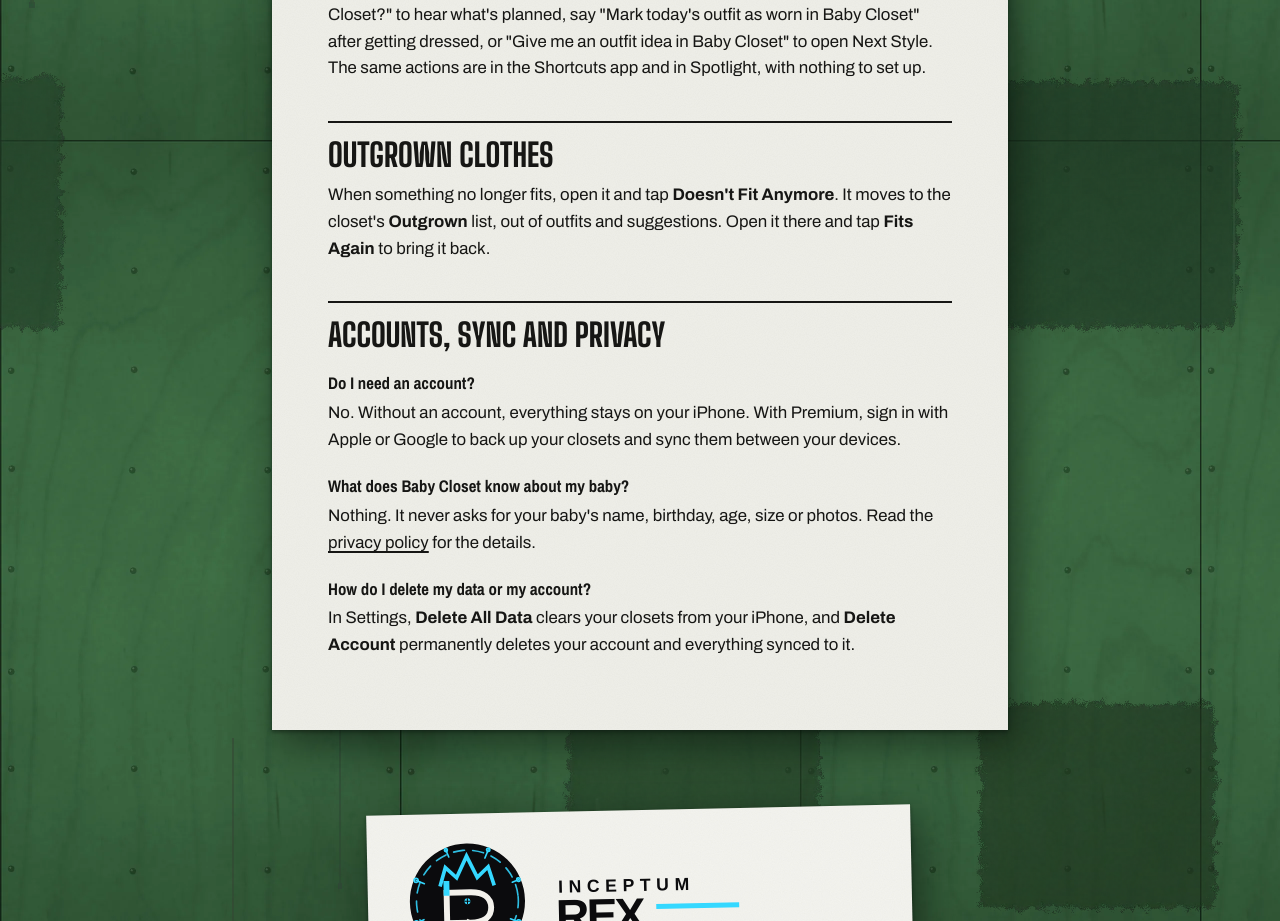
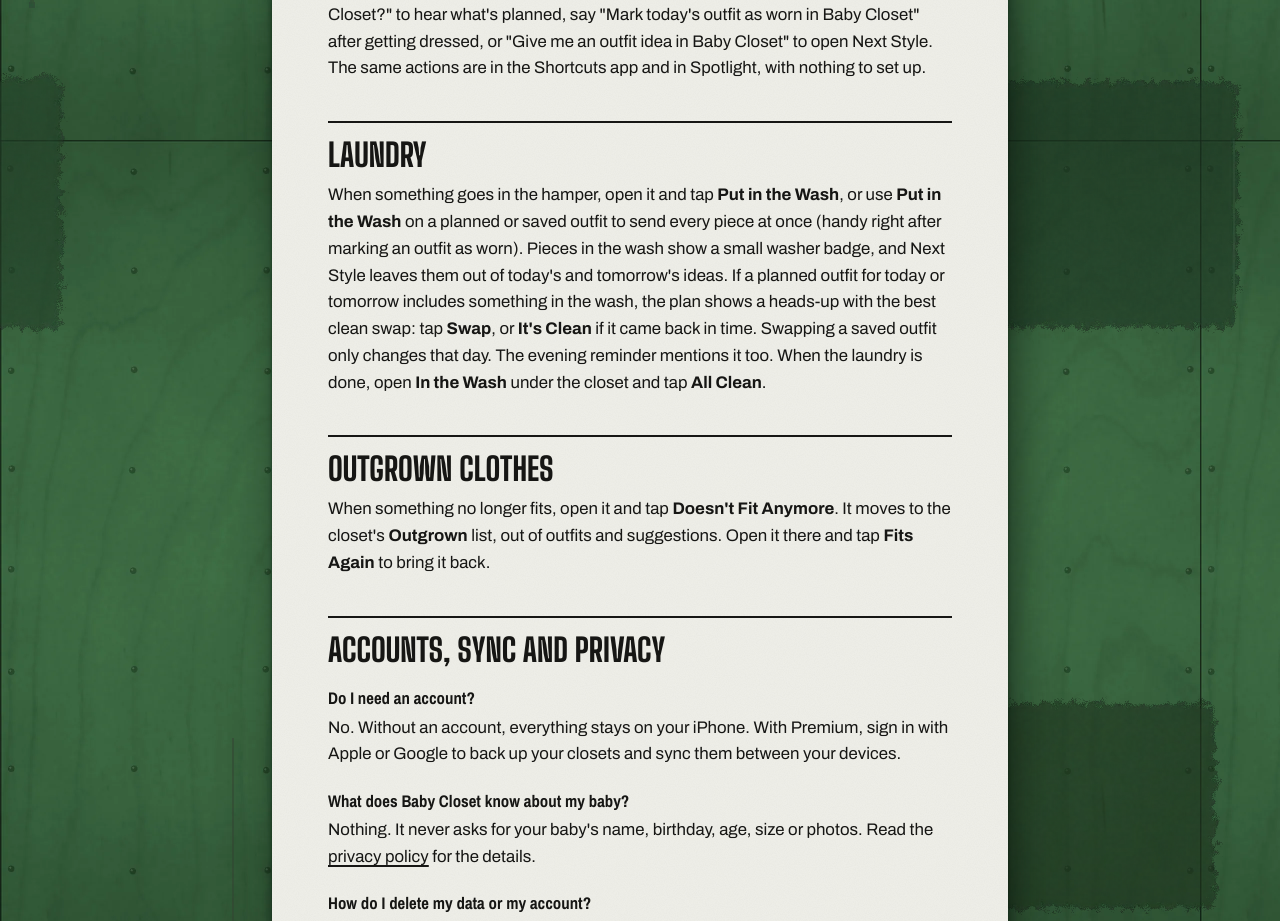
Before and after one commit to alexrf00/inceptumrex, a Next.js app: page /babycloset/support in a window 1280 px wide. Shown: the part 3060-3981 px from the top of the page. Built offline with nearby package versions, Linux system fonts and the light colour scheme.

Commit message:
Baby Closet: laundry (In the Wash) in support and policy
Co-Authored-By: Claude Opus 5.5 <noreply@anthropic.com>

```diff
--- a/src/app/babycloset/policy/page.tsx
+++ b/src/app/babycloset/policy/page.tsx
@@ -78,7 +78,7 @@ export default function BabyClosetPolicy() {
           shares your email (you can choose Apple's Hide My Email). If you sign in with Google, Google also
           shares your name and profile picture with our sign-in provider; Baby Closet doesn't use them.</li>
         <li><strong>Your closet:</strong> the garment cut-out images; each garment's type, color, seasons,
-          favorite and layering settings; your saved outfits; your calendar plans (date, occasion and optional
+          favorite, layering and laundry settings; your saved outfits; your calendar plans (date, occasion and optional
           time of day); and your closets' names, emoji and colors.</li>
       </ul>
       <p>
--- a/src/app/babycloset/support/page.tsx
+++ b/src/app/babycloset/support/page.tsx
@@ -131,6 +131,17 @@ export default function BabyClosetSupport() {
         actions are in the Shortcuts app and in Spotlight, with nothing to set up.
       </p>
 
+      <h2>Laundry</h2>
+      <p>
+        When something goes in the hamper, open it and tap <strong>Put in the Wash</strong>, or use{" "}
+        <strong>Put in the Wash</strong> on a planned or saved outfit to send every piece at once (handy right after
+        marking an outfit as worn). Pieces in the wash show a small washer badge, and Next Style leaves them out of
+        today&apos;s and tomorrow&apos;s ideas. If a planned outfit for today or tomorrow includes something in the wash, the
+        plan shows a heads-up with the best clean swap: tap <strong>Swap</strong>, or <strong>It&apos;s Clean</strong> if
+        it came back in time. Swapping a saved outfit only changes that day. The evening reminder mentions it too.
+        When the laundry is done, open <strong>In the Wash</strong> under the closet and tap <strong>All Clean</strong>.
+      </p>
+
       <h2>Outgrown clothes</h2>
       <p>
         When something no longer fits, open it and tap <strong>Doesn&apos;t Fit Anymore</strong>. It moves to
```
